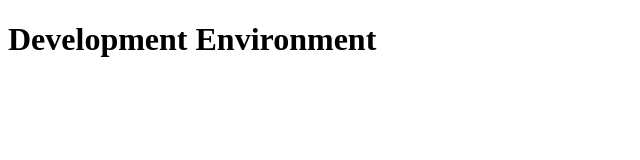
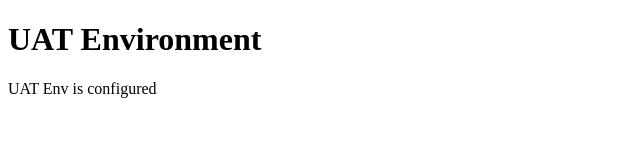
Before and after one commit to syedkhawar/aws-testing, a plain HTML site: page index.html in a window 1280 px wide. Shown: the whole page, without its empty margins (0-640 px from the left). Drawn offline with Linux system fonts and the light colour scheme.

Commit message:
Update UAT

```diff
--- a/index.html
+++ b/index.html
@@ -7,7 +7,7 @@
 	<link rel="stylesheet" href="">
 </head>
 <body>
-<h1>Development Environment</h1>
-
+<h1>UAT Environment</h1>
+<p>UAT Env is configured</p>
 </body>
 </html>
```
